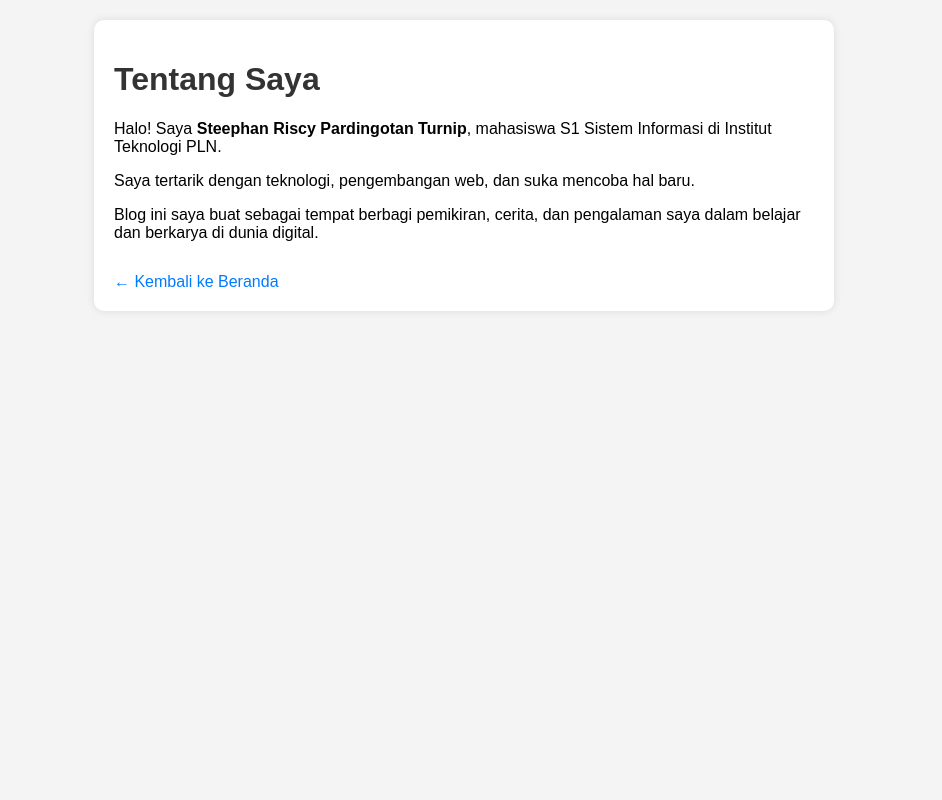
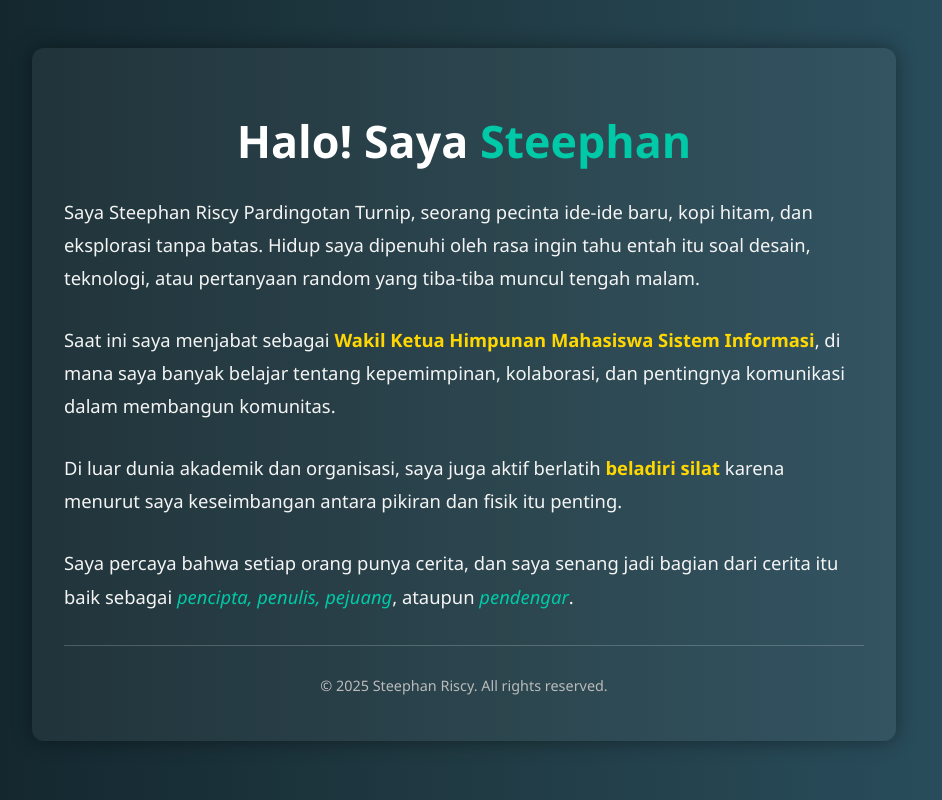
Before and after one commit to bungkoez/flask-ci-cd, a Flask app: page / in a window 1280 px wide. Shown: the whole page, without its empty margins (176-1118 px from the left). Run offline with Flask 3, Linux system fonts and the light colour scheme.

```diff
--- a/static/style.css
+++ b/static/style.css
@@ -1,30 +1,52 @@
 body {
-  font-family: Arial, sans-serif;
-  background-color: #f4f4f4;
-  margin: 0;
-  padding: 20px;
+    font-family: 'Segoe UI', Tahoma, Geneva, Verdana, sans-serif;
+    background: linear-gradient(to right, #0f2027, #203a43, #2c5364);
+    color: #f4f4f4;
+    margin: 0;
+    padding: 0;
 }
 
 .container {
-  max-width: 700px;
-  margin: auto;
-  background: white;
-  padding: 20px;
-  border-radius: 10px;
-  box-shadow: 0 0 8px rgba(0,0,0,0.1);
+    max-width: 800px;
+    margin: auto;
+    padding: 2rem;
+    background-color: rgba(255, 255, 255, 0.05);
+    border-radius: 12px;
+    box-shadow: 0 0 20px rgba(0, 0, 0, 0.4);
+    margin-top: 3rem;
 }
 
-h1 {
-  color: #333;
+header h1 {
+    font-size: 2.8rem;
+    color: #ffffff;
+    text-align: center;
+    margin-bottom: 1.5rem;
 }
 
-a {
-  display: inline-block;
-  margin-top: 15px;
-  color: #007BFF;
-  text-decoration: none;
+.highlight {
+    color: #00c9a7;
 }
 
-a:hover {
-  text-decoration: underline;
+section {
+    margin-bottom: 1.8rem;
+    font-size: 1.15rem;
+    line-height: 1.8;
 }
+
+strong {
+    color: #ffd700;
+}
+
+em {
+    font-style: italic;
+    color: #00c9a7;
+}
+
+footer {
+    text-align: center;
+    margin-top: 2rem;
+    font-size: 0.9rem;
+    color: #bbb;
+    border-top: 1px solid rgba(255, 255, 255, 0.2);
+    padding-top: 1rem;
+}
--- /dev/null
+++ b/template/index.html
@@ -0,0 +1,31 @@
+<!DOCTYPE html>
+<html lang="id">
+<head>
+    <meta charset="UTF-8">
+    <meta name="viewport" content="width=device-width, initial-scale=1.0">
+    <title>Steephan Riscy Pardingotan Turnip</title>
+    <link rel="stylesheet" href="static/style.css">
+</head>
+<body>
+    <div class="container">
+        <header>
+            <h1>Halo! Saya <span class="highlight">Steephan</span></h1>
+        </header>
+        <section class="intro">
+            <p>Saya Steephan Riscy Pardingotan Turnip, seorang pecinta ide-ide baru, kopi hitam, dan eksplorasi tanpa batas. Hidup saya dipenuhi oleh rasa ingin tahu entah itu soal desain, teknologi, atau pertanyaan random yang tiba-tiba muncul tengah malam.</p>
+        </section>
+        <section class="role">
+            <p>Saat ini saya menjabat sebagai <strong>Wakil Ketua Himpunan Mahasiswa Sistem Informasi</strong>, di mana saya banyak belajar tentang kepemimpinan, kolaborasi, dan pentingnya komunikasi dalam membangun komunitas.</p>
+        </section>
+        <section class="activities">
+            <p>Di luar dunia akademik dan organisasi, saya juga aktif berlatih <strong>beladiri silat</strong> karena menurut saya keseimbangan antara pikiran dan fisik itu penting.</p>
+        </section>
+        <section class="belief">
+            <p>Saya percaya bahwa setiap orang punya cerita, dan saya senang jadi bagian dari cerita itu baik sebagai <em>pencipta, penulis, pejuang</em>, ataupun <em>pendengar</em>.</p>
+        </section>
+        <footer>
+            <p>© 2025 Steephan Riscy. All rights reserved.</p>
+        </footer>
+    </div>
+</body>
+</html>
--- a/templates/index.html
+++ /dev/null
@@ -1,17 +0,0 @@
-<!DOCTYPE html>
-<html lang="id">
-<head>
-  <meta charset="UTF-8">
-  <title>Tentang Steephan</title>
-  <link rel="stylesheet" href="/static/style.css">
-</head>
-<body>
-  <div class="container">
-    <h1>Tentang Saya</h1>
-    <p>Halo! Saya <strong>Steephan Riscy Pardingotan Turnip</strong>, mahasiswa S1 Sistem Informasi di Institut Teknologi PLN.</p>
-    <p>Saya tertarik dengan teknologi, pengembangan web, dan suka mencoba hal baru.</p>
-    <p>Blog ini saya buat sebagai tempat berbagi pemikiran, cerita, dan pengalaman saya dalam belajar dan berkarya di dunia digital.</p>
-    <a href="/">← Kembali ke Beranda</a>
-  </div>
-</body>
-</html>
```
